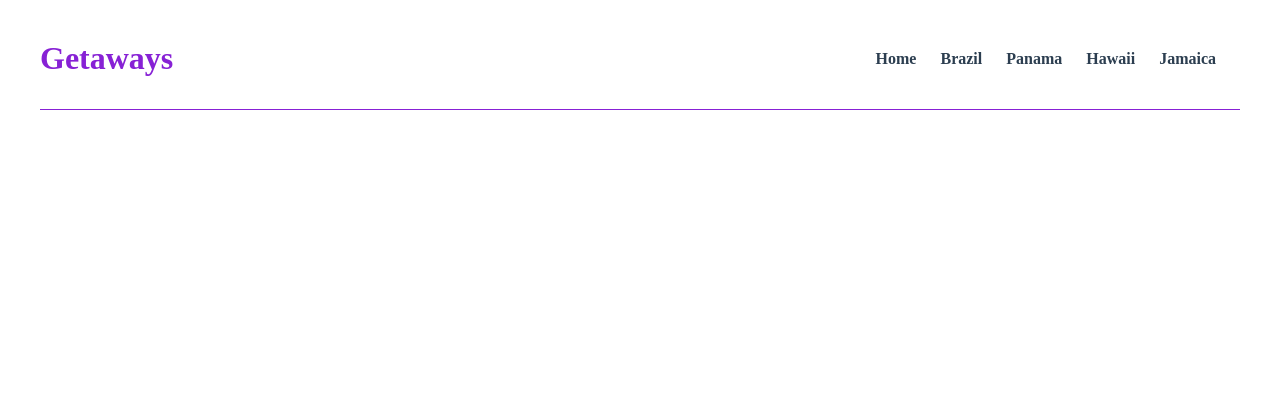
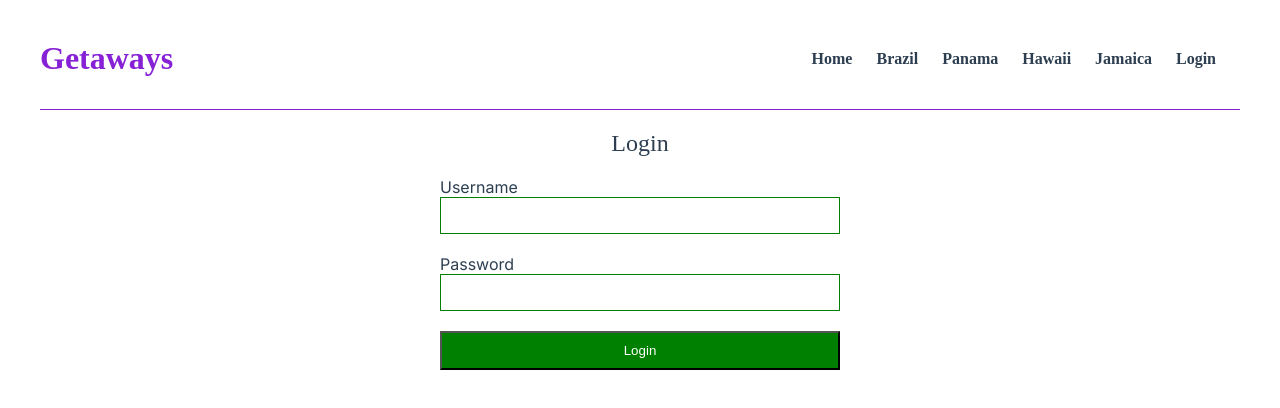
Before and after one commit to danielhamilton/VueSchool, a Vue app in the folder vueschool-router-travel/: page /login in a window 1280 px wide. Shown: the top 408 px of the page. Built offline with nearby package versions, Linux system fonts and the light colour scheme; a web font is replaced by a local one.

Commit message:
added auth, user page, login/logout

```diff
--- a/vueschool-router-travel/src/App.vue
+++ b/vueschool-router-travel/src/App.vue
@@ -69,4 +69,16 @@ h2 {
   opacity: 1;
   transform: translateY(0);
 }
+
+.input {
+  border: 1px solid green;
+  padding: 10px;
+  margin-bottom: 20px;
+}
+
+.btn {
+  background-color: green;
+  color: white;
+  padding: 10px;
+}
 </style>
--- a/vueschool-router-travel/src/components/TheNavigation.vue
+++ b/vueschool-router-travel/src/components/TheNavigation.vue
@@ -18,6 +18,9 @@
         >
           {{ destination.name }}
         </router-link>
+      </li>
+      <li class="links">
+        <router-link to="/user">Login</router-link>
       </li>
     </ul>
   </nav>
--- a/vueschool-router-travel/src/router/index.js
+++ b/vueschool-router-travel/src/router/index.js
@@ -40,6 +40,21 @@ const routes = [
       }
     },
   },
+
+  {
+    path: "/user",
+    name: "user",
+    component: () =>
+      import(/*webpackChunkName: "User"*/ "../views/UserMain.vue"),
+    meta: { requiresAuth: true },
+  },
+  {
+    path: "/login",
+    name: "login",
+    component: () =>
+      import(/*webpackChunkName: "Login" */ "../views/LoginPage.vue"),
+  },
+
   {
     path: "/404",
     alias: "/*",
@@ -74,4 +89,17 @@ const router = createRouter({
   },
 });
 
+router.beforeEach((to, from, next) => {
+  if (to.matched.some((record) => record.meta.requiresAuth)) {
+    if (!store.user) {
+      next({
+        name: "login",
+      });
+    } else {
+      next();
+    }
+  } else {
+    next();
+  }
+});
 export default router;
--- a/vueschool-router-travel/src/store.js
+++ b/vueschool-router-travel/src/store.js
@@ -1,4 +1,5 @@
 export default {
+  user: null,
   destinations: [
     {
       name: "Brazil",
--- /dev/null
+++ b/vueschool-router-travel/src/views/LoginPage.vue
@@ -0,0 +1,39 @@
+<template>
+  <div class="login">
+    <h2>Login</h2>
+    <div class="form">
+      <label for="username" Username>Username</label>
+      <input v-model="username" type="text" name="username" class="input" />
+      <label for="password">Password</label>
+      <input v-model="password" type="password" class="input" />
+      <button @click="login" class="btn">Login</button>
+    </div>
+  </div>
+</template>
+
+<script>
+import store from "@/store";
+export default {
+  data() {
+    return {
+      username: null,
+      password: null,
+    };
+  },
+  methods: {
+    login() {
+      store.user = this.username;
+      this.$router.push("/user");
+    },
+  },
+};
+</script>
+
+<style scoped>
+.form {
+  display: flex;
+  flex-direction: column;
+  max-width: 400px;
+  margin: 0 auto;
+}
+</style>
--- /dev/null
+++ b/vueschool-router-travel/src/views/UserMain.vue
@@ -0,0 +1,31 @@
+<template>
+  <div class="form">
+    <h2>Welcome {{ user }}</h2>
+    <button @click="logOut" class="btn">Log Out</button>
+  </div>
+</template>
+
+<script>
+import store from "@/store";
+export default {
+  data() {
+    return {
+      user: store.user,
+    };
+  },
+  methods: {
+    logOut() {
+      store.user = null;
+      this.$router.push("/");
+    },
+  },
+};
+</script>
+<style scoped>
+.form {
+  display: flex;
+  flex-direction: column;
+  max-width: 400px;
+  margin: 0 auto;
+}
+</style>
```
